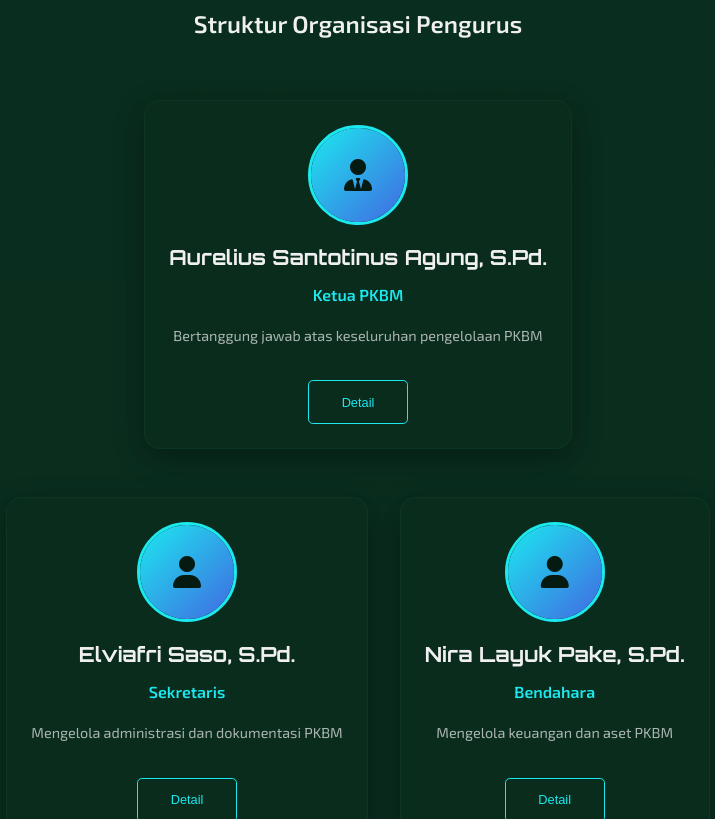
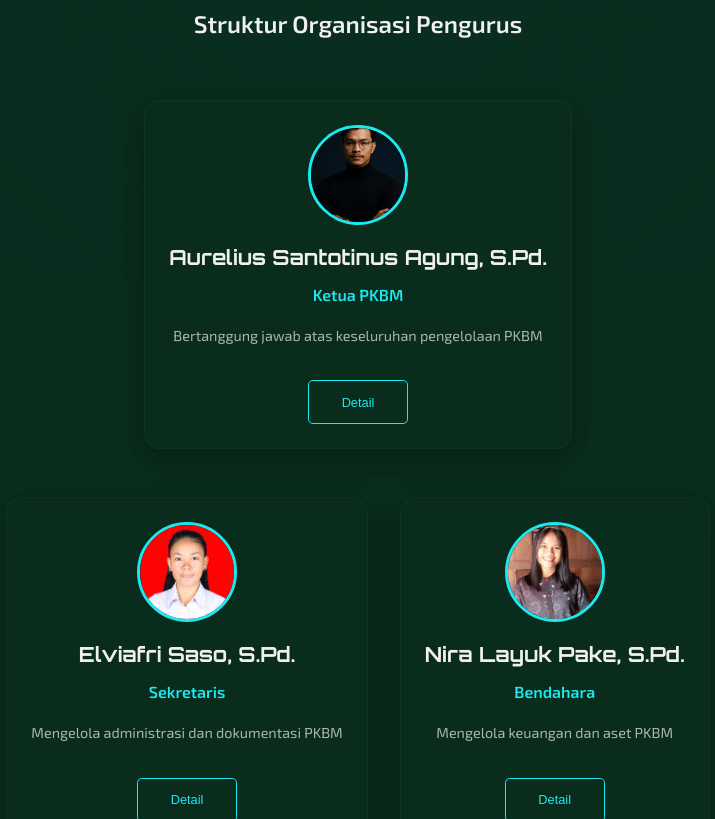
Before and after one commit to Mryanto96/Belajar-pkbm-nakai-cerdas, a plain HTML site: page struktur/pengurus.html in a window 1280 px wide. Shown: the part 520-1339 px from the top of the page, without its empty margins (282-997 px from the left). Drawn offline with Linux system fonts and the light colour scheme; a script that the page names is missing.

```diff
--- a/struktur/pengurus.html
+++ b/struktur/pengurus.html
@@ -103,7 +103,7 @@
                     <div class="org-level">
                         <div class="org-member" data-id="ketua">
                             <div class="member-photo">
-                                <img src="../Images/pengurus1.png" alt="Ketua PKBM"
+                                <img src="../Images/Struktur-tutor/ketua.png" alt="Ketua PKBM"
                                     onerror="this.style.display='none'; this.nextElementSibling.style.display='flex';">
                                 <div class="photo-placeholder" style="display: none;"><i class="fas fa-user-tie"></i>
                                 </div>
@@ -118,7 +118,7 @@
                     <div class="org-level">
                         <div class="org-member" data-id="sekretaris">
                             <div class="member-photo">
-                                <img src="../Images/pengurus2.png" alt="Sekretaris PKBM"
+                                <img src="../Images/Struktur-tutor/sekretaris.png" alt="Sekretaris PKBM"
                                     onerror="this.style.display='none'; this.nextElementSibling.style.display='flex';">
                                 <div class="photo-placeholder" style="display: none;"><i class="fas fa-user"></i></div>
                             </div>
@@ -129,7 +129,7 @@
                         </div>
                         <div class="org-member" data-id="bendahara">
                             <div class="member-photo">
-                                <img src="../Images/pengurus1.png" alt="Bendahara PKBM"
+                                <img src="../Images/Struktur-tutor/bendahara.png" alt="Bendahara PKBM"
                                     onerror="this.style.display='none'; this.nextElementSibling.style.display='flex';">
                                 <div class="photo-placeholder" style="display: none;"><i class="fas fa-user"></i></div>
                             </div>
```
Also changed, not shown: struktur/tutor.html (+1 -1 lines), Images/Struktur-tutor/Ina.jpg (added).
